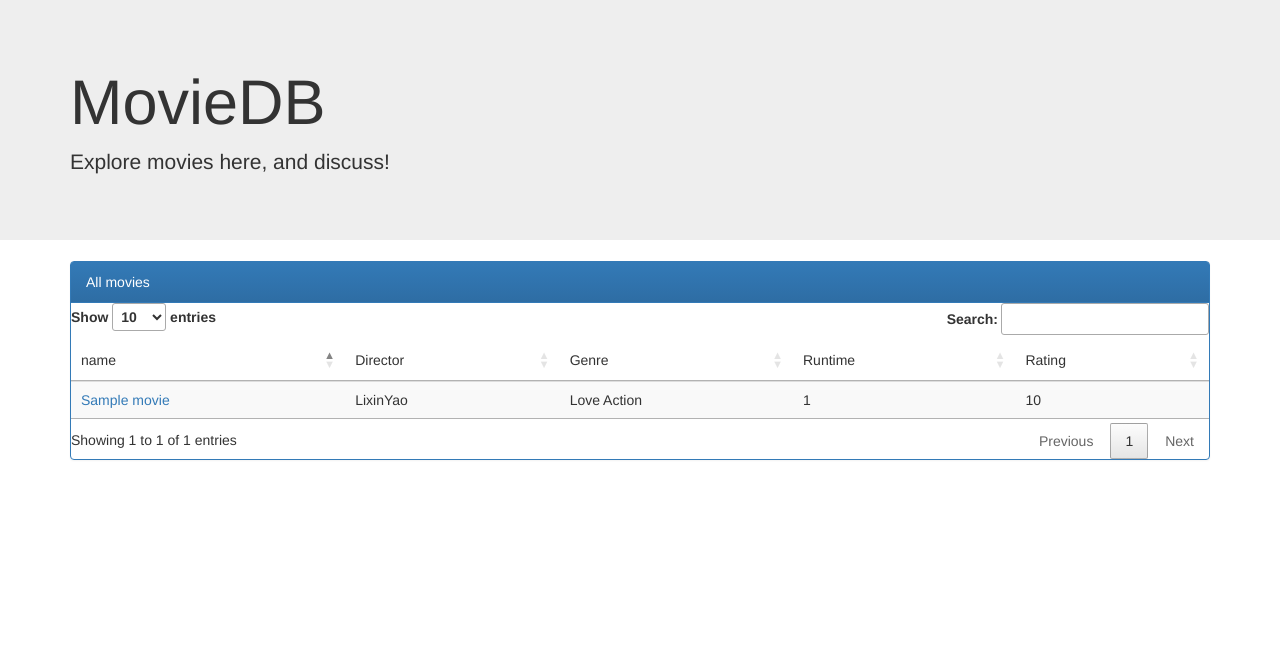
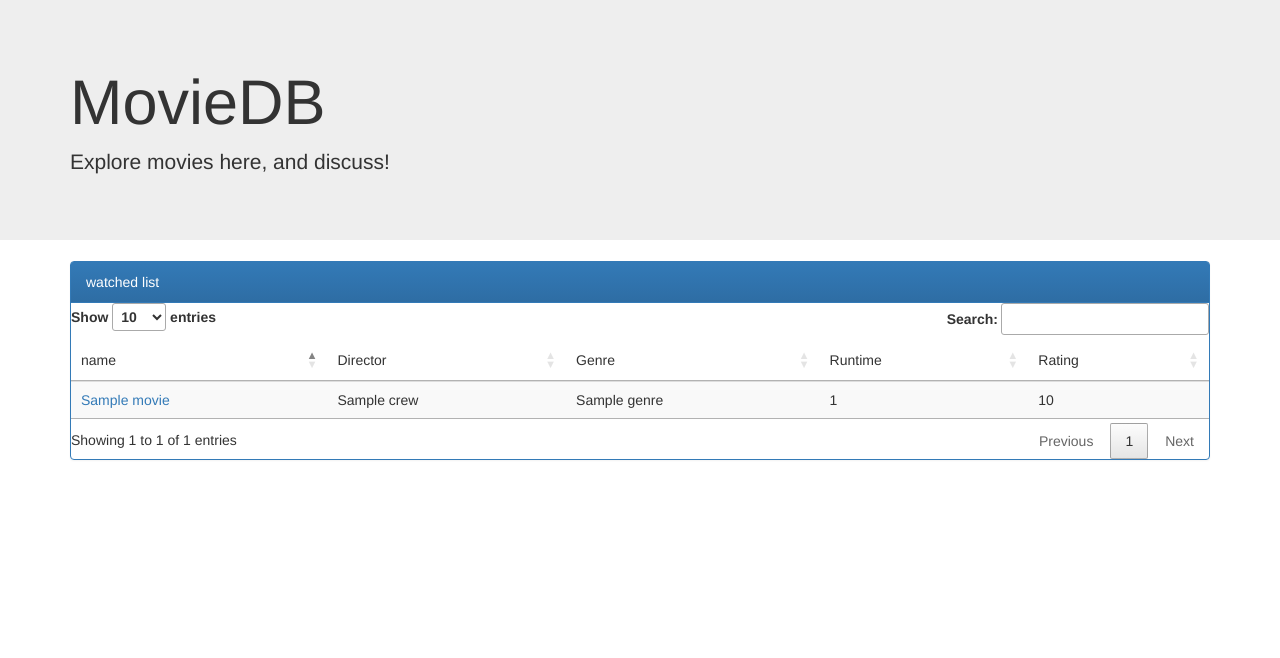
Before and after one commit to Staniel/Database-course-project, a Django app: page /movie/watch/ in a window 1280 px wide. Shown: the part 50-708 px from the top of the page. Run offline with Django 3.2, Linux system fonts and the light colour scheme; a user stored in the database is signed in; tables that the repository leaves empty hold one stand-in row (values such as "Sample post"); some libraries are stand-ins or nearby versions.

Commit message:
add a little join support, list director and genre correct, rating not finished

```diff
--- a/moviedb/movie/templates/movie/movielist.html
+++ b/moviedb/movie/templates/movie/movielist.html
@@ -19,10 +19,10 @@
                 <tbody>
                 {% for movie in movielist %}
                 <tr class="movie_tr">
-                    <td class="moviedetail"><a href="/movie/{{movie.id}}/">{{ movie.name }}</a></td>
-                    <td class="Director">LixinYao</td>
-                    <td class="Genre">Love Action</td>
-                    <td class="Runtime">{{ movie.runtime }}</td>
+                    <td class="moviedetail"><a href="/movie/{{movie.id}}/">{{ movie.movie.name }}</a></td>
+                    <td class="Director">{{movie.crew}}</td>
+                    <td class="Genre">{{movie.genre}}</td>
+                    <td class="Runtime">{{ movie.movie.runtime }}</td>
                     <td class="Rating">10</td>
                 </tr>
                 {% endfor %}
--- a/moviedb/movie/views/MainView.py
+++ b/moviedb/movie/views/MainView.py
@@ -1,17 +1,31 @@
 from django.shortcuts import render, redirect
 from django.http import HttpResponse
 from django.contrib.auth.decorators import login_required
-from movie.models import Movie
+from movie.models import Movie, BelongTo, Produce
 # @login_required
-def main(request):
-	MovieList = Movie.objects.all()
+def movie_context(request, movies, title):
+	MovieList = []
+	for movie in movies:
+		obj = {'movie': movie}
+		rel = BelongTo.objects.filter(mid__exact = movie)
+		obj['genre'] = rel[0].gid.name
+		produce = Produce.objects.filter(mid__exact = movie)
+		#here need to distinguish crew type
+		obj['crew'] = produce[0].cid.name
+		MovieList.append(obj)
 	context = {'movielist': MovieList,
-			   'title': 'All movies',
-			   'username': "visitor",
-			   'loggedin': False,
+			   'title': title,
+			   'username': request.user.username,
+			   'loggedin': True,
 			   'request': request
 	}
-	if request.user.is_authenticated():
-		context['username'] = request.user.username
-		context['loggedin'] = True
+	return context
+
+
+def main(request):
+	movies = Movie.objects.all()
+	context = movie_context(request, movies, "all movies")
+	if not request.user.is_authenticated():
+		context['username'] = "visitors"
+		context['loggedin'] = False
 	return render(request, 'movie/movielist.html', context)
--- a/moviedb/movie/views/MovieView.py
+++ b/moviedb/movie/views/MovieView.py
@@ -1,7 +1,8 @@
 from django.shortcuts import render, Http404
 from django.http import HttpResponse
-from movie.models import Movie, Watch, Favorite
+from movie.models import Movie, Watch, Favorite, BelongTo, Produce
 from django.contrib.auth.decorators import login_required
+from movie.views.MainView import movie_context
 # Create your views here.
 def movie(request, movieid):
 	try:
@@ -24,21 +25,12 @@ def watchmovielist(request):
 	watches = Watch.objects.filter(uid__exact=request.user)
 	for watch in watches:
 		movies.append(watch.mid)
-	context = {'movielist': movies,
-			   'title': 'All movies',
-			   'username': "visitor",
-			   'loggedin': False,
-			   'request': request,
-			   'username': request.user.username,
-			   'loggedin': True
-	}
+	context = movie_context(request, movies, "watched list")
 	return render(request, 'movie/movielist.html', context)
-
 
 @login_required
 def reviewmovie(request, movieid):
 	return HttpResponse("hello world")
-
 
 @login_required
 def watchmovie(request, movieid):
@@ -54,16 +46,8 @@ def favmovielist(request):
 	favs = Favorite.objects.filter(uid__exact=request.user)
 	for fav in favs:
 		movies.append(fav.mid)
-	context = {'movielist': movies,
-			   'title': 'All movies',
-			   'username': "visitor",
-			   'loggedin': False,
-			   'request': request,
-			   'username': request.user.username,
-			   'loggedin': True
-	}
+	context = movie_context(request, movies, "favorite list")
 	return render(request, 'movie/movielist.html', context)
-
 
 @login_required
 def favmovie(request, movieid):
```
